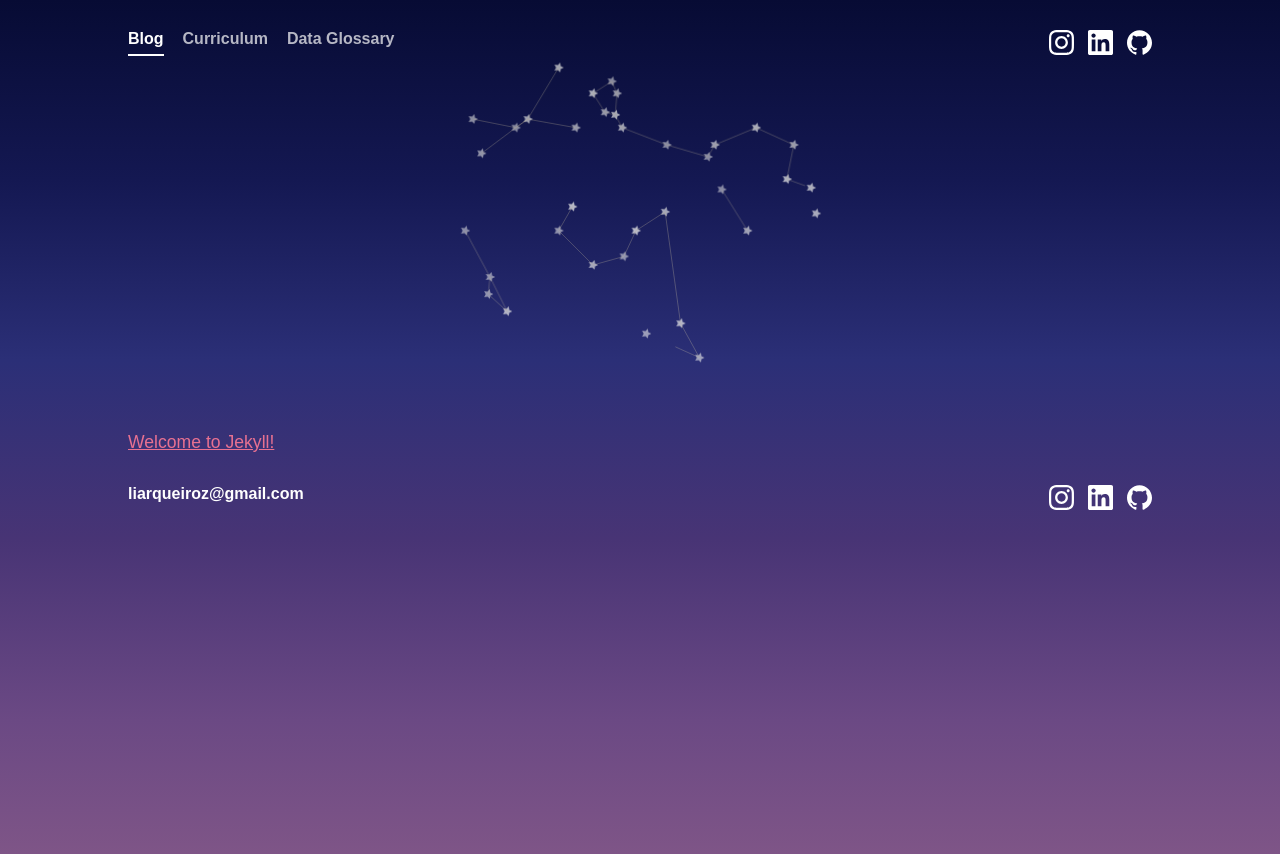
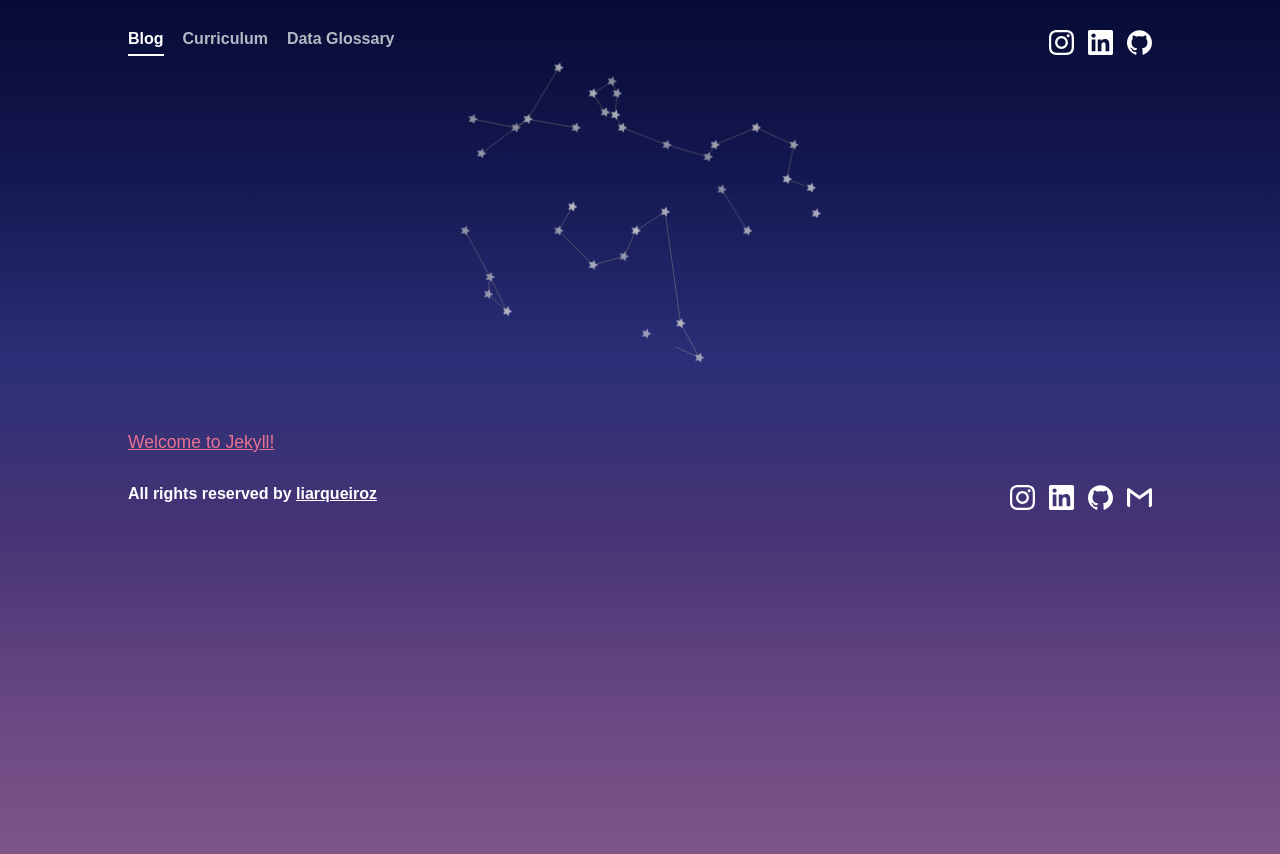
Before and after one commit to liarqueiroz/liarqueiroz.github.io, a Jekyll site: the page built from index.markdown, in a window 1280 px wide. Shown: the top 854 px of the page. Built offline with Jekyll 4.4.1, drawn with Linux system fonts in a browser that asks for light colours.

Commit message:
add rights disclaimer to footer; add mailto icon

```diff
--- a/_includes/footer.html
+++ b/_includes/footer.html
@@ -1,5 +1,5 @@
 <footer class="footer">
-    <p class="email">liarqueiroz@gmail.com</p>
+    <p class="rights">All rights reserved by <a href="/">liarqueiroz</a></p>
     <ul class="social-medias">
         <li class="social-item">
             <a href="https://www.instagram.com/liarqueiroz/">
@@ -25,5 +25,13 @@
                 </svg>
             </a>
         </li>
+        <li class="social-item">
+            <a href="mailto:liarqueiroz@hotmail.com">
+                <svg class="social-icon" role="img" viewBox="0 0 24 24" xmlns="http://www.w3.org/2000/svg">
+                    <title>Gmail liarqueiroz</title>
+                    <path d="M24 4.5v15c0 .85-.65 1.5-1.5 1.5H21V7.387l-9 6.463-9-6.463V21H1.5C.649 21 0 20.35 0 19.5v-15c0-.425.162-.8.431-1.068C.7 3.16 1.076 3 1.5 3H2l10 7.25L22 3h.5c.425 0 .8.162 1.069.432.27.268.431.643.431 1.068z"/>
+                </svg>
+            </a>
+        </li>
     </ul>
 </footer>
--- a/assets/css/footer.css
+++ b/assets/css/footer.css
@@ -4,9 +4,14 @@
     padding-bottom: 2.5em;
 }
 
-.email {
+.rights {
     display: inline-block;
     font-weight: bold;
+    color: #fff;
+}
+
+.rights a {
+    color: #fff;
 }
 
 .social-medias {
```
